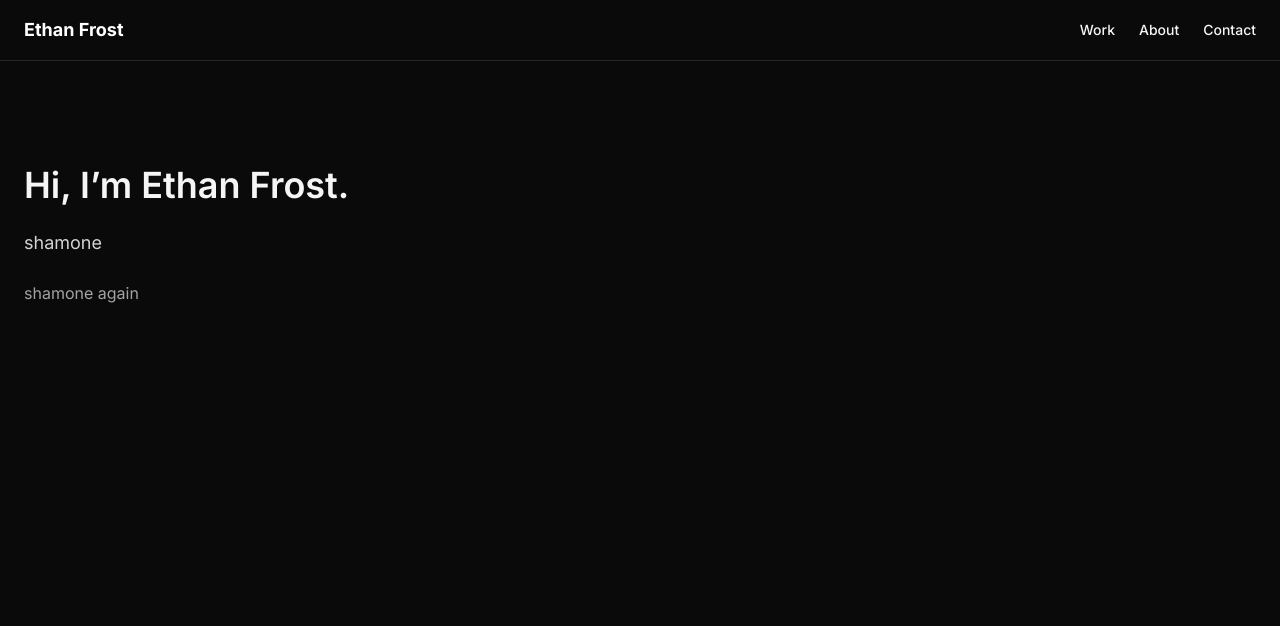
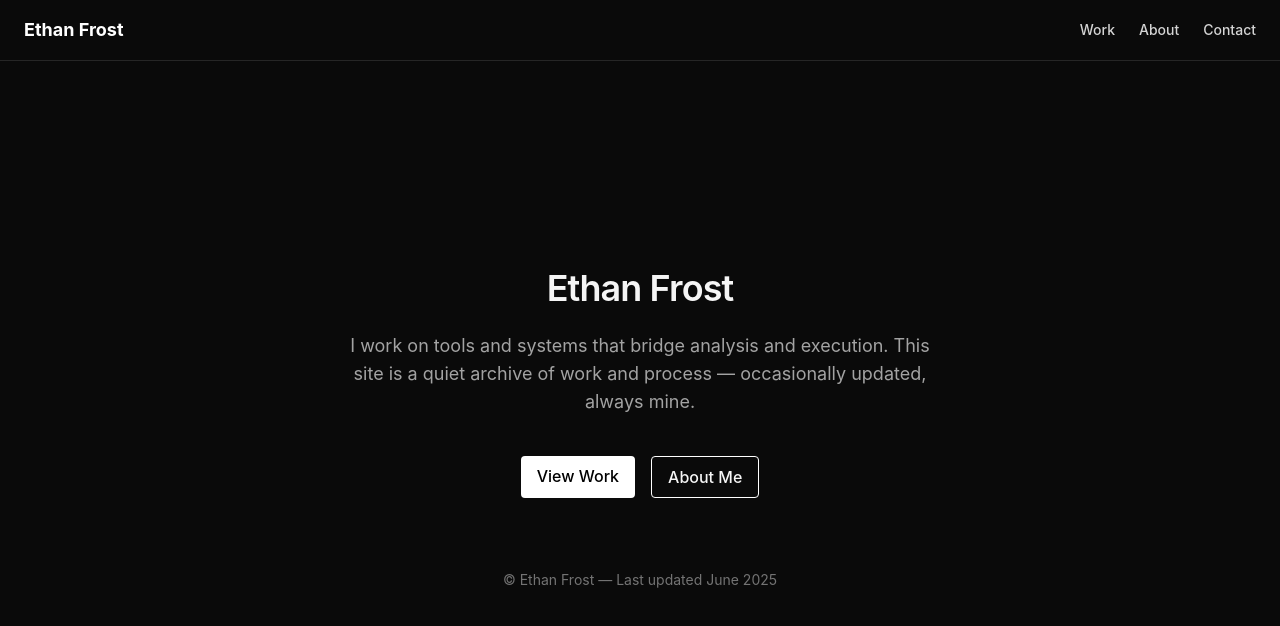
Before and after one commit to ethan-frost-xyz/personal-site, a Next.js app: page / in a window 1280 px wide. Shown: the top 626 px of the page. Built offline with nearby package versions, Linux system fonts and the light colour scheme.

Commit message:
vibe boost

```diff
--- a/src/app/layout.tsx
+++ b/src/app/layout.tsx
@@ -1,29 +1,30 @@
-// src/app/layout.tsx
-
 import './globals.css'
 import Link from 'next/link'
-import { Inter } from 'next/font/google'
-
-const inter = Inter({ subsets: ['latin'] })
 
 export const metadata = {
   title: 'Ethan Frost',
-  description: 'Personal site of Ethan Frost',
+  description: 'Execution-focused strategist for frontier-tech teams',
 }
 
-export default function RootLayout({ children }: { children: React.ReactNode }) {
+export default function RootLayout({
+  children,
+}: {
+  children: React.ReactNode
+}) {
   return (
     <html lang="en">
-      <body className={`${inter.className} bg-neutral-950 text-neutral-100`}>
-        <nav className="flex items-center justify-between px-6 py-4 border-b border-neutral-800">
+      <body className="bg-neutral-950 text-neutral-100 font-sans">
+        <header className="border-b border-neutral-800 px-6 py-4 flex justify-between items-center">
           <Link href="/" className="text-lg font-bold text-white">Ethan Frost</Link>
-          <div className="space-x-6 text-sm font-medium">
-            <Link href="/work">Work</Link>
-            <Link href="/about">About</Link>
-            <Link href="/contact">Contact</Link>
-          </div>
-        </nav>
-        <main className="p-6">{children}</main>
+          <nav className="space-x-6 text-sm font-medium">
+            <Link href="/work" className="hover:text-white text-neutral-300">Work</Link>
+            <Link href="/about" className="hover:text-white text-neutral-300">About</Link>
+            <Link href="/contact" className="hover:text-white text-neutral-300">Contact</Link>
+          </nav>
+        </header>
+        <main className="max-w-3xl mx-auto px-6 py-12">
+          {children}
+        </main>
       </body>
     </html>
   )
--- a/src/app/page.tsx
+++ b/src/app/page.tsx
@@ -1,13 +1,30 @@
-export default function HomePage() {
+export default function Home() {
   return (
-    <section className="max-w-2xl mt-20 space-y-6">
-      <h1 className="text-4xl font-semibold">Hi, I’m Ethan Frost.</h1>
-      <p className="text-lg text-neutral-300">
-        shamone
+    <section className="min-h-[80vh] flex flex-col justify-center items-center text-center space-y-6 max-w-prose mx-auto px-6">
+      <h1 className="text-4xl font-semibold tracking-tight">Ethan Frost</h1>
+      <p className="text-neutral-400 text-lg">
+        I work on tools and systems that bridge analysis and execution.
+        This site is a quiet archive of work and process — occasionally updated, always mine.
       </p>
-      <p className="text-neutral-400">
-        shamone again
-      </p>
+
+      <div className="flex gap-4 pt-4">
+        <a
+          href="/work"
+          className="px-4 py-2 bg-white text-black font-medium rounded hover:bg-neutral-200 transition"
+        >
+          View Work
+        </a>
+        <a
+          href="/about"
+          className="px-4 py-2 border border-white font-medium rounded hover:bg-white hover:text-black transition"
+        >
+          About Me
+        </a>
+      </div>
+
+      <footer className="pt-12 text-sm text-neutral-500">
+        © Ethan Frost — Last updated June 2025
+      </footer>
     </section>
   )
 }
--- a/tailwind.config.js
+++ b/tailwind.config.js
@@ -1,8 +1,19 @@
-/** @type {import('tailwindcss').Config} */
+// tailwind.config.js
 module.exports = {
     content: ['./src/**/*.{ts,tsx}'],
     theme: {
-      extend: {},
+      extend: {
+        fontFamily: {
+          sans: [
+            '-apple-system',
+            'BlinkMacSystemFont',
+            'Segoe UI',
+            'Roboto',
+            'Helvetica Neue',
+            'sans-serif',
+          ],
+        },
+      },
     },
     plugins: [],
   }
```
